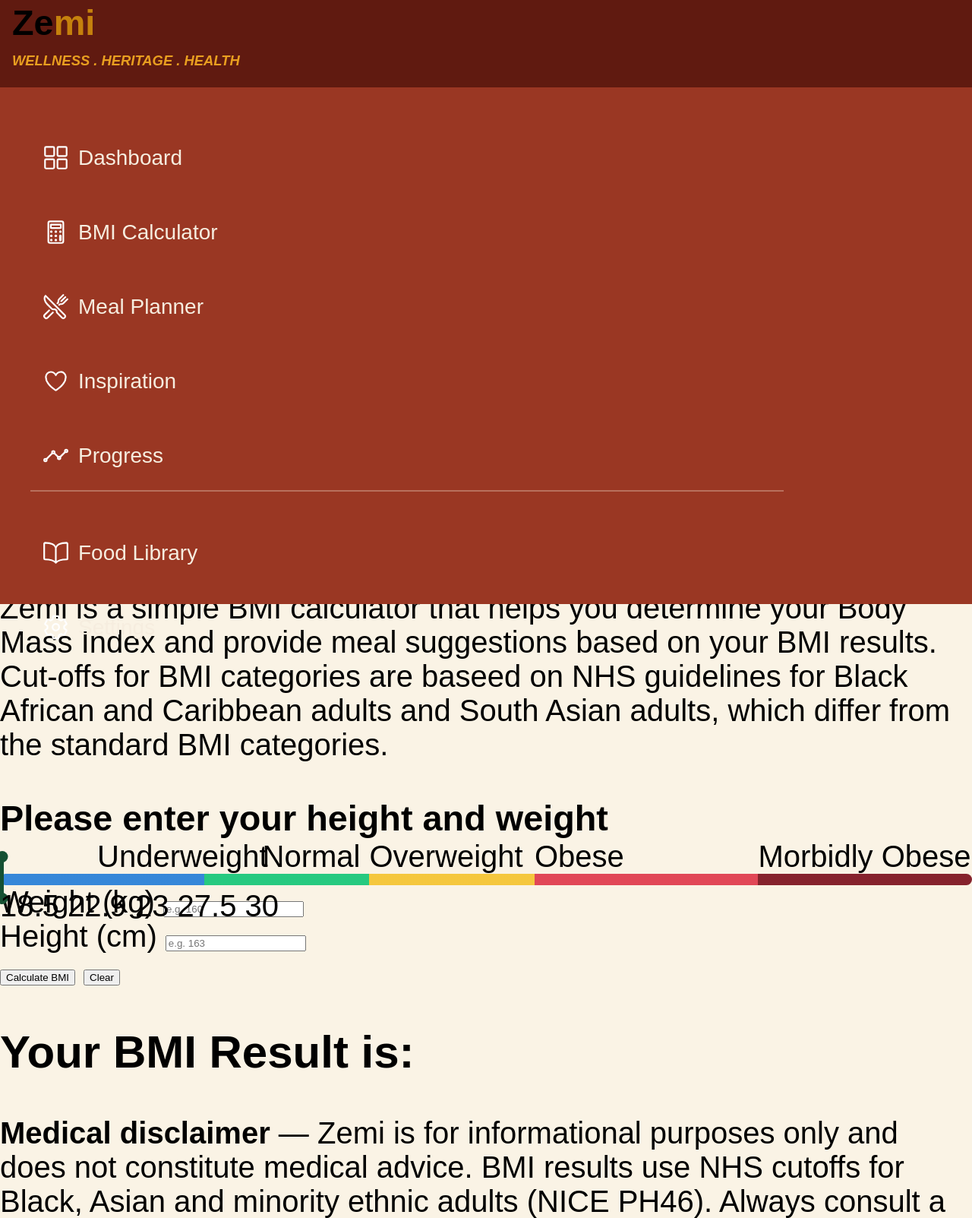
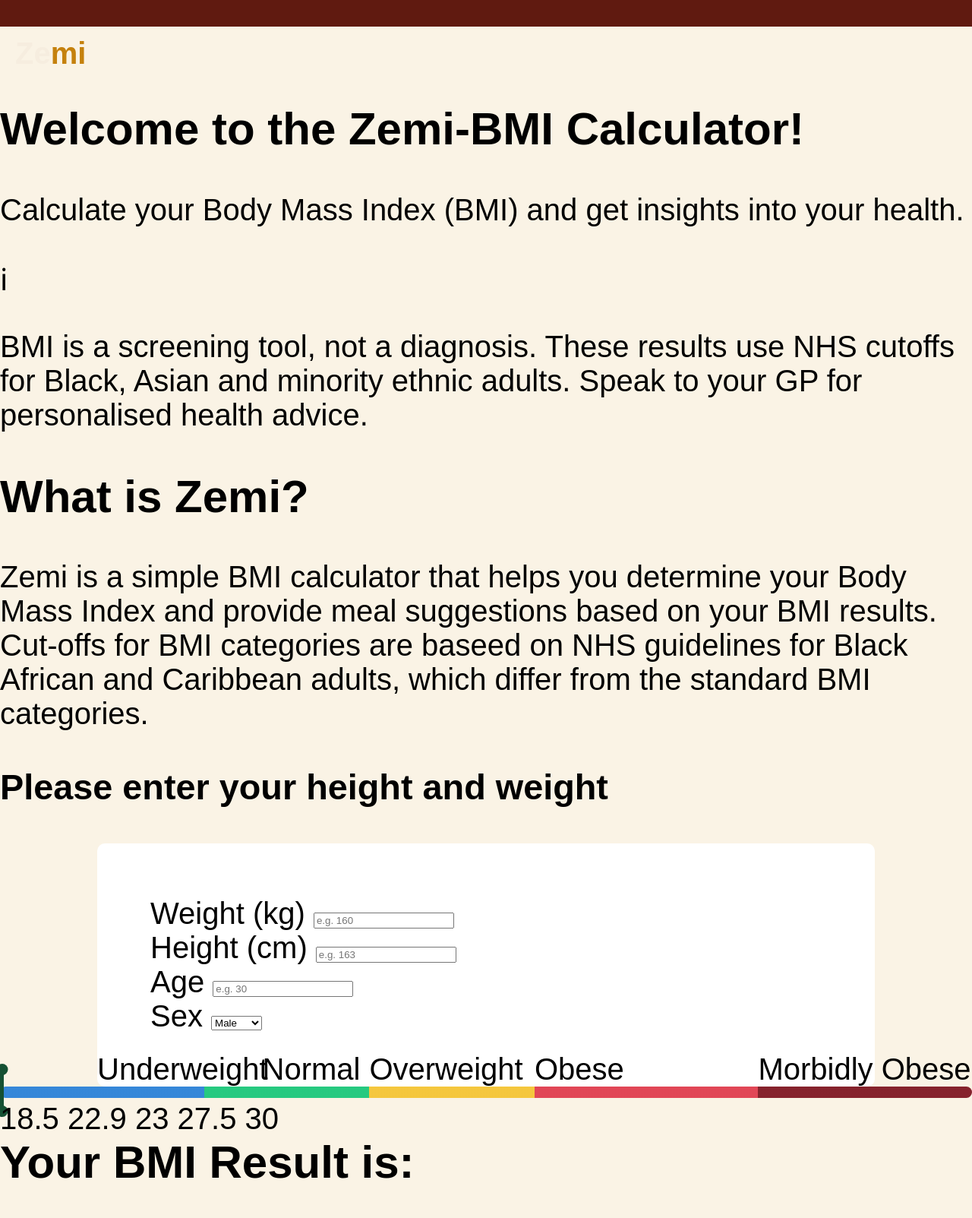
Before and after one commit to jboat86/Zemi, a plain HTML site: page index.html in a window 1280 px wide. Shown: the part 5-1608 px from the top of the page at 76% size. Drawn offline with Linux system fonts and the light colour scheme.

Commit message:
started styling bmi input

```diff
--- a/apps/frontend/web/css/styles.css
+++ b/apps/frontend/web/css/styles.css
@@ -2,6 +2,7 @@
 
 :root {
     /* Backgrounds */
+   --white: hsl(0, 0%, 100%);
    --warm-white: hsl(44 67% 97%);
    --cream: hsl(38 60% 90%);
    --menu-dark: hsl(8 75% 13%);
@@ -66,24 +67,48 @@
     /* padding: 1rem 5rem */
 }
 
+.logo{
+    font-size: 2.5rem;
+     padding: 0.5em;
+    font-weight: bold;
+}
+
 .input-container p{
    text-align: center;
-   padding: 0 2rem;
+   padding: 1em 2em;
 }
+
 svg{
     width: 3.75rem;
     height: 3.75rem;
+    border: solid 3px green;
+    color: var(--gold-pale);
+    background: var(--bg-darker);
+    border-radius: 10px;
 }
 /* Nav start */
 
+.mobile-nav{
+    width: 100%;
+    height: 5vh;
+    position: absolute;
+    top: 0;
+    background-color: var(--earth-deep);
 
-.logo{
+}
+
+.desktop-nav{
+    display: none;
+}
+
+
+.overlay-logo{
     font-size: 2.5rem;
     font-weight: bold;
-    /* margin: 0;
-    position: absolute;
-    top: 0.25em;
-    left: 1.5em; */
+}
+
+.zemi-cream{
+    color: var(--cream);
 }
 
 .zemi-gold{
@@ -102,11 +127,7 @@
     cursor: pointer;
 }
 
-.mobile-nav{
-    display: flex;
-    justify-content: flex-end;
-    padding: 1rem;
-}
+
 .btn-wrapper{
     display: flex;
     gap: 0.5rem;
@@ -120,6 +141,7 @@
 .menu-btn{
     color: var(--gold-pale);
 }
+
 .close-icon{
     font-size: 1.5rem;
     background: var(--charcoal);
@@ -127,8 +149,8 @@
 
 .overlay{
     background-color: var(--earth);
-    width: 100%;
-    height: 100%;
+    width: 75%;
+    height: auto;
     position: absolute;
     top: 0;
     left: 0;
@@ -139,12 +161,17 @@
 .overlay-section-1{
     padding: 0.5rem 1rem;
     margin: 0;
+    height: 20vh;
     background-color: var(--earth-deep);
 }
+
+
 .overlay-logo{
     margin: 0;
     padding-bottom: 0.75rem;
 }
+
+
 .overlay-subtitle{
 color: var(--gold-light);
 font-style: italic;
@@ -222,6 +249,20 @@
 }
 /* Nav end */
 
+/* hero start */
+.hero{
+    margin-top: 3.5em;
+}
+
+#bmi-form{
+    width: 80%;
+    height: auto;
+    background-color: var(--white);
+    border-radius: 10px;
+    padding: 1.75em;
+    margin: 0 auto;
+}
+
 /* Linear BMI guage */
 
 .scale-track{
@@ -292,4 +333,22 @@
 
 }
 
+/* screen sizes-mobile first approach */
+
+/* Mobile first (min-width builds up) */
+@media (min-width: 640px)  {
+
+    .overlay{
+        display: none;
+    }
+
+
+
+}/* sm  */
+@media (min-width: 768px)  { } /* md  */
+@media (min-width: 1024px) {}  /* lg  */
+
+
+
+
 /* Project end */
--- a/index.html
+++ b/index.html
@@ -7,38 +7,26 @@
     <title>Zemi-BMI Calculator</title>
 </head>
 <body>
+
+
      <!--  Nav Start -->
     <header>
-        <h1 class="logo"><span>Ze</span><span class="zemi-gold">mi</span></h1>
-
-        <section class="desktop-nav">
-    <nav>
-        <ul>
-            <li><a href="#home">Zemi</a></li>
-            <li><a href="#about">About</a></li>
-            <li><a href="#bmi-calculator">BMI Calculator</a></li>
-            <li><a href="#meal-ideas">Meal Ideas</a></li>
-
-        </ul>
-    </nav>
-
-</section>
 
       <!-- Mobile Nav start -->
      <nav>
 
     <div class="mobile-nav">
 
+ <h1 class="logo"><span class="zemi-cream">Ze</span><span class="zemi-gold">mi</span></h1>
 
-        <div class="overlay">
-
-<div class="btn-wrapper">
+       <div class="btn-wrapper">
 
  <button class="menu-btn">
 
-<svg xmlns="http://www.w3.org/2000/svg" fill="none" viewBox="0 0 24 24" stroke-width="1.5" stroke="currentColor" class="size-6">
+<svg xmlns="http://www.w3.org/2000/svg" fill="none " viewBox="0 0 24 24" stroke-width="1.5" stroke="currentColor" class="size-6">
   <path stroke-linecap="round" stroke-linejoin="round" d="M3.75 6.75h16.5M3.75 12h16.5m-16.5 5.25h16.5" />
 </svg>
+
  </button>
 
 
@@ -50,9 +38,13 @@
  </button>
  </div>
 
+        <div class="overlay">
+
+
+
   <div class="overlay-section-1">
 
-            <h3 class="overlay-logo"><span>Ze</span><span class="zemi-gold">mi</span></h3>
+            <h3 class="overlay-logo"><span class="zemi-cream">Ze</span><span class="zemi-gold">mi</span></h3>
             <h6 class="overlay-subtitle">wellness . heritage . health</h6>
         </div>
 
@@ -72,6 +64,17 @@
         </div>
     </nav>
     <!-- Mobile Nav end -->
+
+    <!-- Desktop Nav start -->
+    <nav class="desktop-nav">
+        <ul>
+            <li><a href="#home">Zemi</a></li>
+            <li><a href="#about">About</a></li>
+            <li><a href="#bmi-calculator">BMI Calculator</a></li>
+            <li><a href="#meal-ideas">Meal Ideas</a></li>
+        </ul>
+    </nav>
+    <!-- Desktop Nav end -->
     </header>
 <main>
 
@@ -99,7 +102,7 @@
         <h2>What is Zemi?</h2>
         <p>Zemi is a simple BMI calculator that helps you determine your Body Mass Index and provide meal suggestions
             based on your BMI results. Cut-offs for BMI categories are baseed on NHS guidelines for Black African and Caribbean
-            adults and South Asian adults, which differ from the standard BMI categories.
+            adults, which differ from the standard BMI categories.
         </p>
 
      </section>
@@ -107,11 +110,55 @@
 
         <!-- BMI calculator Start -->
            <!-- BMI Calculator card  -->
-   <div class="imput-container">
+  <section class="bmi-input">
     <h3>Please enter your height and weight</h3>
 
+ <div class="input-container">
+
+
+<form id="bmi-form">
+      <div class="weight-input">
+          <label for="weight">Weight (kg)</label>
+          <input type="number" name="weight" id="weight" placeholder="e.g. 160">
+      </div>
+      <div class="height-input">
+          <label for="height">Height (cm)</label>
+          <input type="number" name="height" id="height" placeholder="e.g. 163">
+      </div>
+      <div class="age-input">
+          <label for="age">Age</label>
+          <input type="number" name="age" id="age" placeholder="e.g. 30">
+      </div>
+      <div class="sex-input">
+          <label for="sex">Sex</label>
+          <select name="sex" id="sex">
+              <option value="male">Male</option>
+              <option value="female">Female</option>
+          </select>
+      </div>
+</form>
+
+
+
+
+
+  <!-- <div class="weight-input">
+        <label for="weight">Weight (kg)</label>
+        <input type="number" name="weight" id="weight" placeholder="e.g. 160">
+     </div>
+     <div class="height-input">
+        <label for="height">Height (cm)</label>
+        <input type="number" name="height" id="height" placeholder="e.g. 163">
+     </div>
+
+
+
+    <button onclick="runApp()" id ="calculate-bmi">Calculate BMI</button>
+    <button onclick="reload()" id ="clear-values">Clear</button> -->
+
+
 <!-- guage to indicate BMI category -->
-    <div class="scale-container" id="scale-container">
+    <section class="scale-container" id="scale-container">
          <div class="scale-track">
 
             <!-- scale marker -->
@@ -131,23 +178,12 @@
   <span>30</span>
 </div>
     </div>
-    <!-- weight input -->
-     <div class="weight-input">
-        <label for="weight">Weight (kg)</label>
-        <input type="number" name="weight" id="weight" placeholder="e.g. 160">
-     </div>
-     <div class="height-input">
-        <label for="height">Height (cm)</label>
-        <input type="number" name="height" id="height" placeholder="e.g. 163">
-     </div>
 
 
 
-    <button onclick="runApp()" id ="calculate-bmi">Calculate BMI</button>
-    <button onclick="reload()" id ="clear-values">Clear</button>
+    <h2 class="bmi-result" >Your BMI Result is:</h2>
 
-
-    <h2 class="bmi-result" >Your BMI Result is:</h2>
+      </section>
 
          <!-- BMI calculator End -->
 
```
